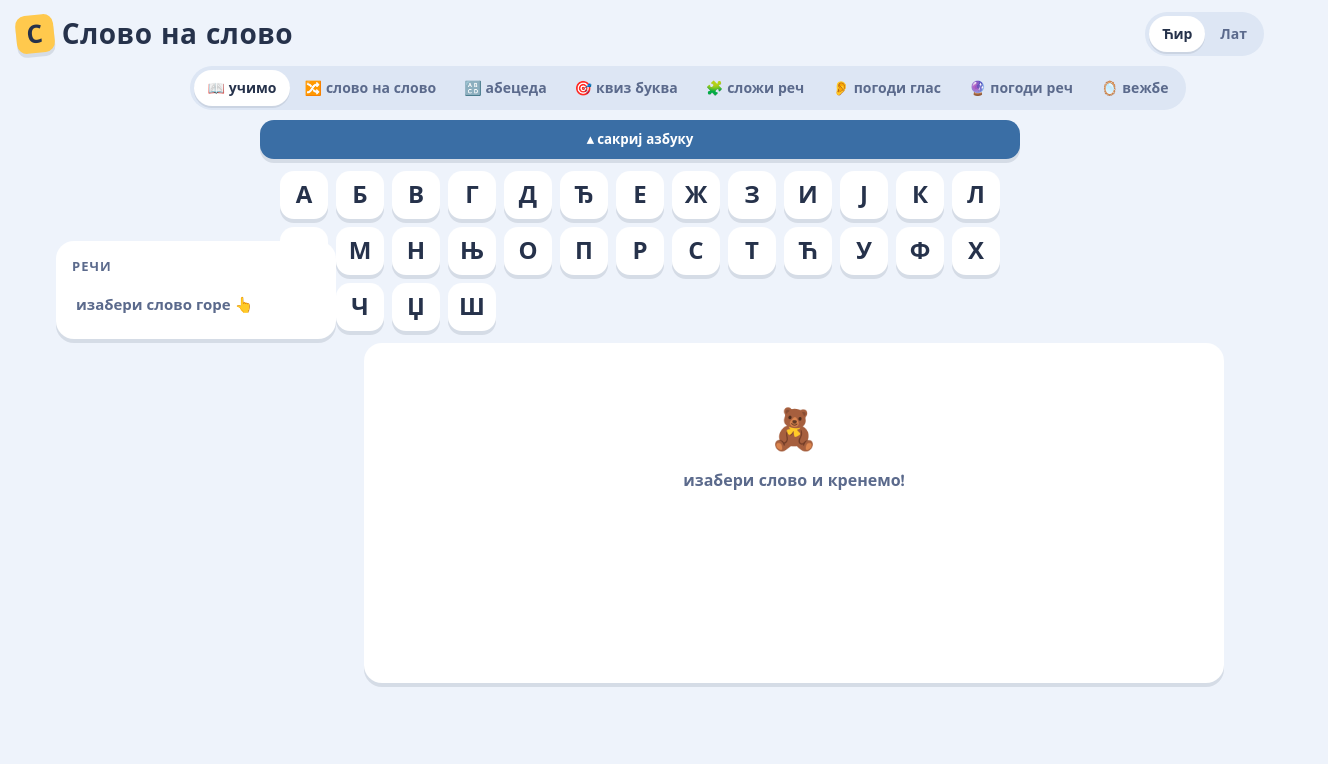
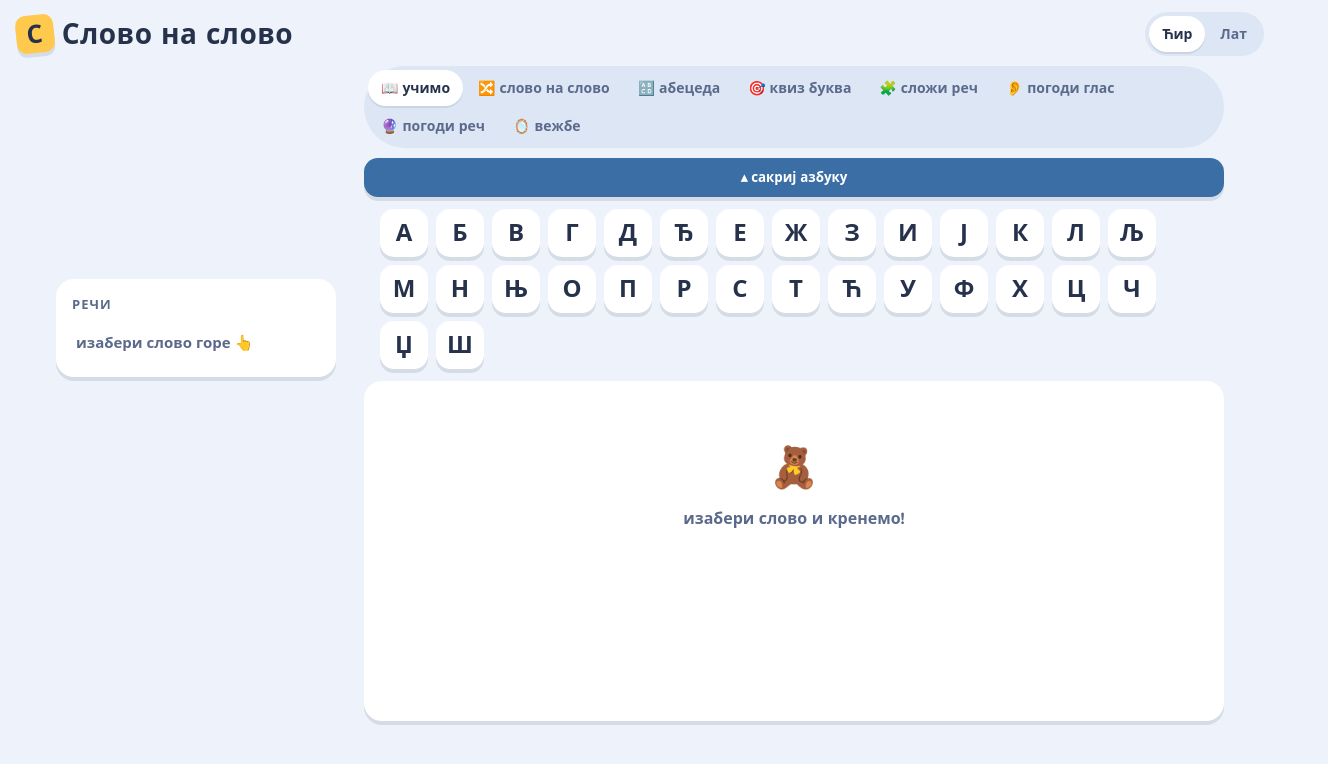
Before and after one commit to engelhardt-ana/slovo-na-slovo, a plain HTML site: page index.html in a window 1280 px wide. Shown: the whole page, 1328 px wide, since content can reach past the window. Drawn offline with nearby package versions, Linux system fonts and the light colour scheme.

Commit message:
Align desktop learn grid

```diff
--- a/index.html
+++ b/index.html
@@ -88,10 +88,6 @@
     .modebar{padding:0 12px 8px}
     #modeToggle{border-radius:22px;justify-content:flex-start}
   }
-  @media (min-width:721px){
-    .modebar{transform:translateX(48px)}
-  }
-
   /* ---------- alphabet ---------- */
   .alphabet-toggle{
     display:flex;
@@ -158,13 +154,39 @@
   }
   main.nolist{grid-template-columns:1fr}
   @media (min-width:721px){
+    :root{
+      --learn-shell: min(1320px, calc(100vw - 112px));
+      --learn-sidebar: 280px;
+      --learn-gap: 28px;
+      --learn-content: calc(var(--learn-shell) - var(--learn-sidebar) - var(--learn-gap));
+      --learn-content-left: calc((100vw - var(--learn-shell)) / 2 + var(--learn-sidebar) + var(--learn-gap));
+    }
+    .modebar{
+      width:var(--learn-content);
+      margin-left:var(--learn-content-left);
+      margin-right:auto;
+      padding-left:0;
+      padding-right:0;
+      justify-content:flex-start;
+    }
+    .alphabet-toggle{
+      width:var(--learn-content);
+      margin-left:var(--learn-content-left);
+      margin-right:auto;
+    }
+    .alphabet{
+      width:var(--learn-content);
+      margin-left:var(--learn-content-left);
+      margin-right:auto;
+      justify-content:start;
+    }
     main.learnmode{
-      width:min(1320px,calc(100% - 112px));
+      width:var(--learn-shell);
       margin:0 auto;
       padding-left:0;
       padding-right:0;
-      gap:28px;
-      grid-template-columns:280px minmax(0,1fr);
+      gap:var(--learn-gap);
+      grid-template-columns:var(--learn-sidebar) minmax(0,1fr);
     }
     main.learnmode .stage{
       width:100%;
```
